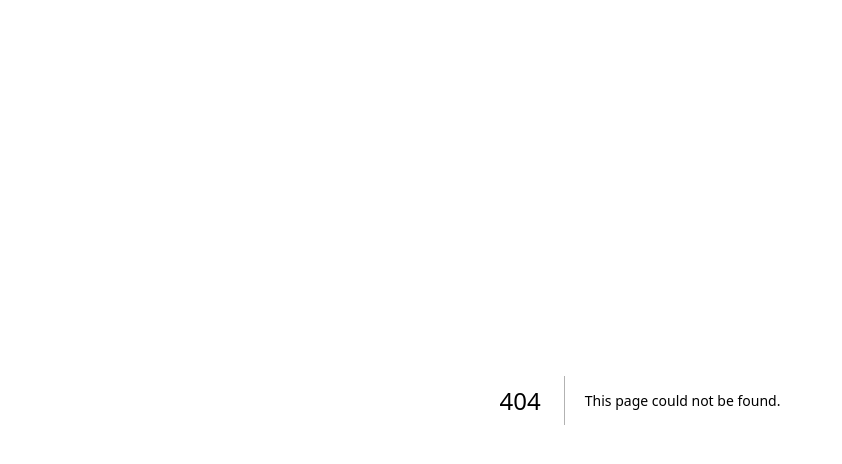
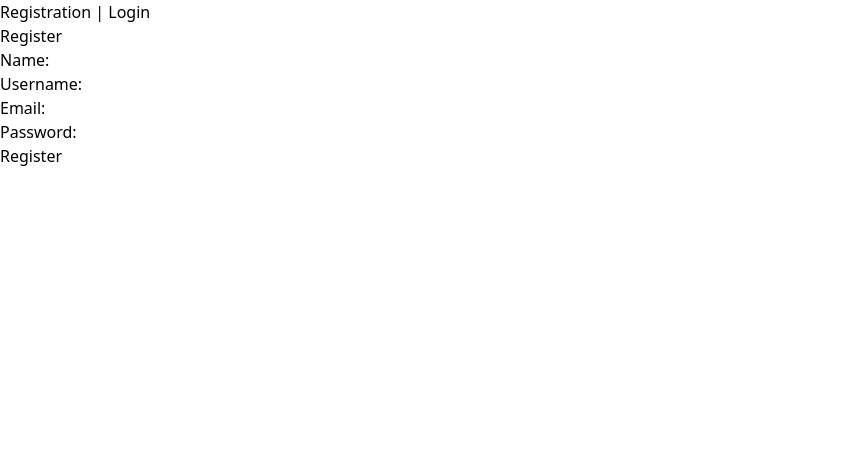
Before and after one commit to CHIA-AN-YANG/minithread, a Next.js app in the folder frontend/: page /register in a window 1280 px wide. Before the commit this address had no page. Shown: the top 464 px of the page, without its empty margins (0-842 px from the left). Built offline with nearby package versions, Linux system fonts and the light colour scheme.

Commit message:
add login and register pages

```diff
--- /dev/null
+++ b/frontend/app/components/authNavbar.tsx
@@ -0,0 +1,25 @@
+// components/Navbar.js
+import Link from 'next/link';
+import { usePathname } from 'next/navigation';
+
+interface AuthNavbarProps {
+  page: string;
+}
+
+const AuthNavbar: React.FC<AuthNavbarProps> = ({ page }) => {
+  const pathname = usePathname();
+
+  return (
+    <nav className="flex space-x-4 p-4 bg-gray-800">
+      <Link href="/register" className={`text-blue ${page === 'registration' ? 'font-bold' : ''}`}>
+        Registration
+      </Link>
+      <span> | </span>
+      <Link href="/login" className={`text-blue ${page === 'login' ? 'font-bold' : ''}`}>
+        Login
+      </Link>
+    </nav>
+  );
+};
+
+export default AuthNavbar;
--- /dev/null
+++ b/frontend/app/components/registerForm.tsx
@@ -0,0 +1,106 @@
+import React, { useState } from 'react';
+import axios from 'axios';
+
+interface FormData {
+  name: string;
+  username: string;
+  email: string;
+  password: string;
+}
+
+const RegisterForm: React.FC = () => {
+  const [formData, setFormData] = useState<FormData>({
+    name: '',
+    username: '',
+    email: '',
+    password: '',
+  });
+
+  const [errorMessage, setErrorMessage] = useState<string>('');
+  const [successMessage, setSuccessMessage] = useState<string>('');
+
+  const handleChange = (
+    e: React.ChangeEvent<HTMLInputElement>
+  ) => {
+    const { name, value } = e.target;
+    setFormData((prevData) => ({
+      ...prevData,
+      [name]: value,
+    }));
+  };
+
+  const handleSubmit = async (e: React.FormEvent) => {
+    e.preventDefault();
+    setErrorMessage('');
+    setSuccessMessage('');
+
+    // Basic validation
+    if (!formData.name || !formData.username || !formData.email || !formData.password) {
+      setErrorMessage('All fields are required.');
+      return;
+    }
+
+    try {
+      const response = await axios.post('api/register', formData);
+      if (response.status === 200 || response.status === 201) {
+        setSuccessMessage('Registration successful!');
+        setFormData({ name: '', username: '', email: '', password: '' });
+      }
+    } catch (error: any) {
+      setErrorMessage(error.response?.data?.message || 'An error occurred during registration.');
+    }
+  };
+
+  return (
+    <div>
+      <h2>Register</h2>
+      <form onSubmit={handleSubmit}>
+        <div>
+          <label htmlFor="name">Name:</label>
+          <input
+            type="text"
+            id="name"
+            name="name"
+            value={formData.name}
+            onChange={handleChange}
+          />
+        </div>
+        <div>
+          <label htmlFor="username">Username:</label>
+          <input
+            type="text"
+            id="username"
+            name="username"
+            value={formData.username}
+            onChange={handleChange}
+          />
+        </div>
+        <div>
+          <label htmlFor="email">Email:</label>
+          <input
+            type="email"
+            id="email"
+            name="email"
+            value={formData.email}
+            onChange={handleChange}
+          />
+        </div>
+        <div>
+          <label htmlFor="password">Password:</label>
+          <input
+            type="password"
+            id="password"
+            name="password"
+            value={formData.password}
+            onChange={handleChange}
+          />
+        </div>
+        <button type="submit">Register</button>
+      </form>
+      {errorMessage && <p style={{ color: 'red' }}>{errorMessage}</p>}
+      {successMessage && <p style={{ color: 'green' }}>{successMessage}</p>}
+    </div>
+  );
+};
+
+export default RegisterForm;
--- /dev/null
+++ b/frontend/app/register/page.tsx
@@ -0,0 +1,20 @@
+"use client";
+import UserProfile from '../components/userProfile';
+import { Provider } from 'react-redux';
+import { store } from '../store/store';
+import RegisterForm from '../components/registerForm';
+import AuthNavbar from '../components/authNavbar';
+
+export default function ProfilePage() {
+
+  return (
+    <div className="page">
+      <main className="main">
+        <Provider store={store}>
+          <AuthNavbar page={"registration"} />
+          <RegisterForm />
+        </Provider>
+      </main>
+    </div>
+  );
+}
```
Also changed, not shown: frontend/app/api/postAdaptor.ts (added, +9 -0 lines), frontend/app/components/loginForm.tsx (added, +89 -0 lines), frontend/app/login/page.tsx (added, +19 -0 lines), frontend/app/login/page.module.css (added), frontend/app/register/page.module.css (added).
